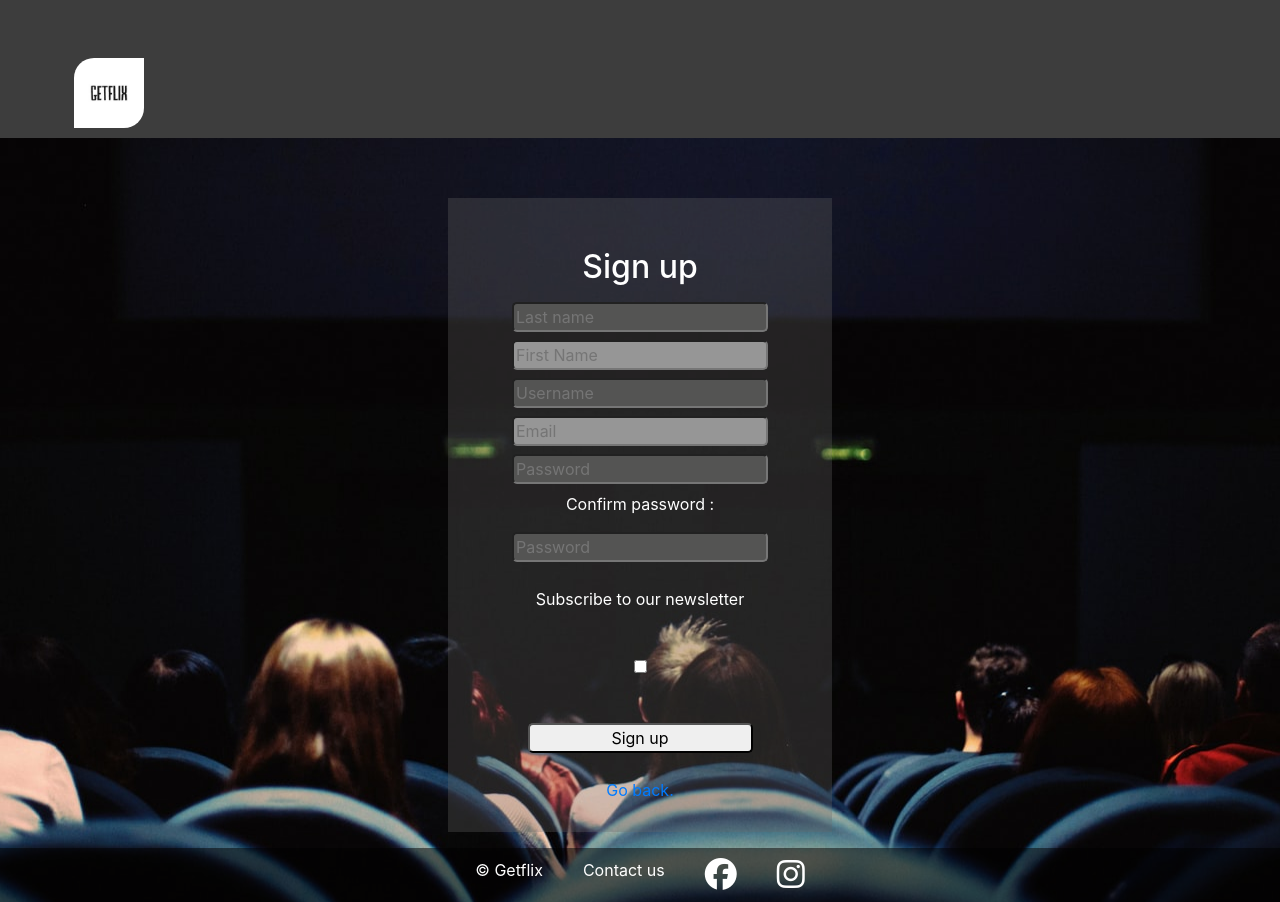
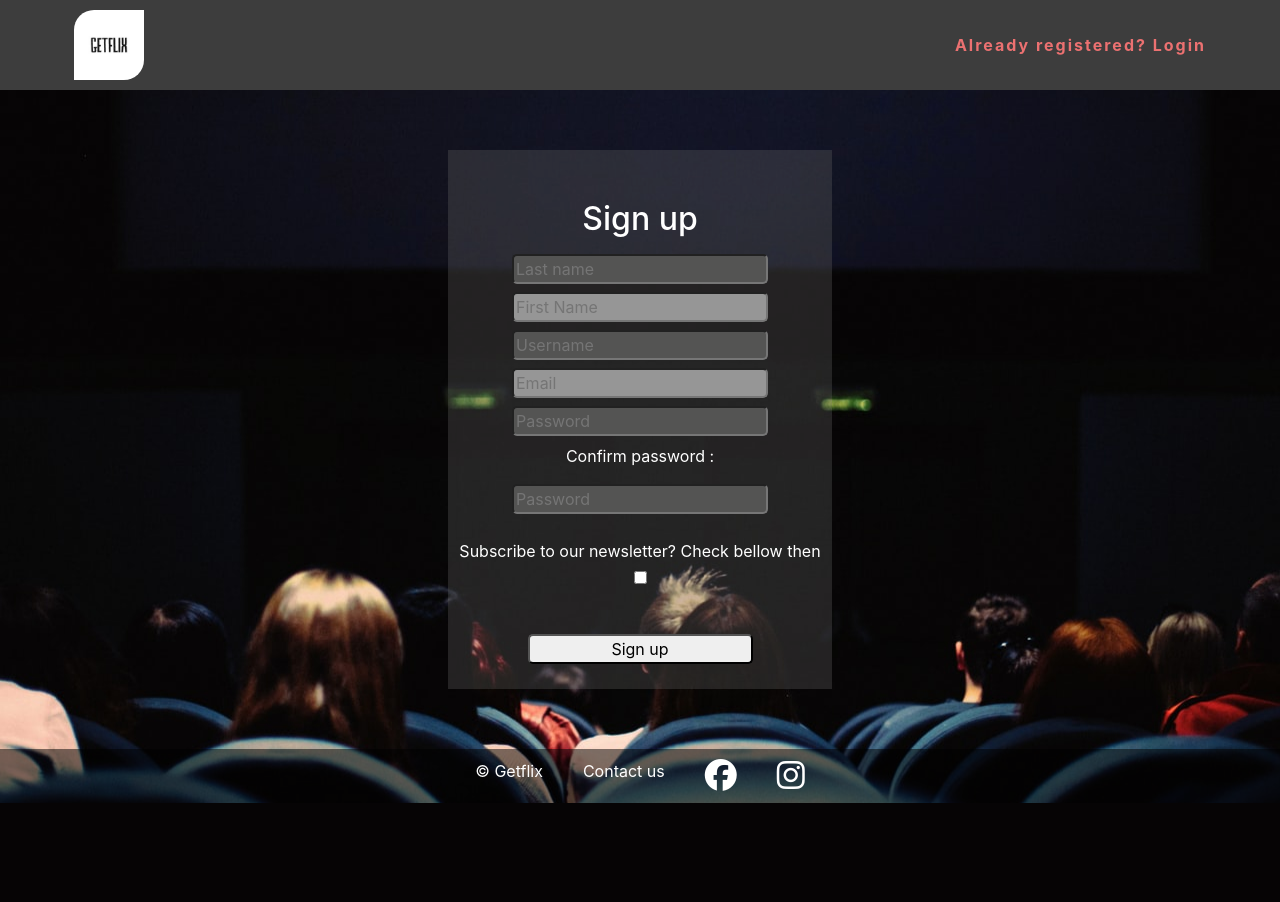
Before and after one commit to Nicolas-Enuset/getflix-becode, a PHP site: page /signUp.php in a window 1280 px wide. After the commit the page ends 803 px from the top, so only its background shows below. Run offline with PHP 8.4, Linux system fonts and the light colour scheme; some libraries are stand-ins or nearby versions.

Commit message:
version compatible avec back end

```diff
--- a/signUp.php
+++ b/signUp.php
@@ -11,19 +11,22 @@
 
 <!-- nav Bar -->
     <header id="nav_bar">
-        <h1></h1>
         <nav>
             <ul>
                 <li>
                     <a href="mainPage.php">
-                        <img id="logoSignUpPage" src="pictures/logo.png" alt="logo" class="imgNavbar">
+                        <img src="pictures/logo.png" alt="logo" class="imgNavbar">
                     </a>
+                </li>
+                <li>
+                    <a href="login.php">Already registered? Login</a>
+                </li>
             </ul>
         </nav>
     </header>
 
     <section id="formSignUp">
-            <h2 id="h2SignUp">Sign up</h2>
+            <h2>Sign up</h2>
     <!-- Form sign up -->
         <form action="" method="POST">
             <label for="lastNameSignUp" ></label>
@@ -39,36 +42,11 @@
             <label for="passwordSignUp" ></label>
             <p id="signUpConfirmPw">Confirm password :</p>
                 <input placeholder="Password" type="password" id="passwordSignUp" class="passwordSignUp">
-            <p id="labelSubscribeNewsletter">Subscribe to our newsletter</p>
-            <label for="subscribeSignUp" id="labelSubscribeNewsletter"></label>
+            <label for="subscribeSignUp" id="labelSubscribeNewsletter">Subscribe to our newsletter? Check bellow then</label>
                 <input type="checkbox" id="checkboxSignUp" class="subscribeSignUp" value="check">
             <button type="submit" id="btnSignUp">Sign up</button>
         </form>
-        <p id="goBackToLogin"><a id="linkToSignUpPage" href="login.php">Go back.</a> </p>
     </section>
-
-    <!-- <section id="form_sign_up"> -->
-    <!-- Form sign up -->
-        <!-- <form action="" method="POST">
-            <label for="lastNameSignUp">Last name</label>
-                <input type="text" id="lastNameSignUp" class="lastNameSignup">
-            <label for="firstNameSignUp">First name</label>
-                <input type="text" id="firstNameSignUp" class="firstNameSignUp">
-            <label for="usernameSignUp">Username</label>
-                <input type="text" id="usernameSignUp" class="usernameSignUp">
-            <label for="emailSignUp">Email</label>
-                <input type="email" id="emailSignUp" class="emailSignUp">
-            <label for="passwordSignUp">Password</label>
-                <input type="password" id="passwordSignUp" class="passwordSignUp">
-            <label for="passwordSignUp">Confirm password</label>
-                <input type="password" id="passwordSignUp" class="passwordSignUp">
-            <label for="subscribeSignUp">Subscribe to our newsletter</label>
-                <input type="checkbox" id="subscribeSignUp" class="subscribeSignUp" value="check">
-            <button type="submit" class="btnSignUp">Sign up</button>
-        </form>
-    </section>
-</article> -->
-<!-- footer -->
 <?php
     include("footer.php")
 ?>
--- a/styles.css
+++ b/styles.css
@@ -188,6 +188,11 @@ li {
   color: white;
 }
 
+footer li:nth-child(2) a:hover {
+  text-decoration: none;
+  color: rgba(255, 255, 255, 0.8);
+}
+
 footer i {
   font-size: 2rem;
 }
@@ -228,6 +233,9 @@ form {
   align-items: center;
 }
 
+input:focus {
+  outline: none;
+}
 /* sign up */
 
 #bodySignup {
@@ -237,12 +245,12 @@ form {
 
 #formSignUp {
   width: 30%;
-  margin: 60px 0 0px 50%;
+  margin: 60px 0 60px 50%;
   transform: translateX(-50%);
   background-color: rgba(102, 102, 102, 0.3);
 }
 
-#h2SignUp {
+#formSignUp h2 {
   padding-top: 50px;
   color: white;
   text-align: center;
@@ -310,6 +318,13 @@ form {
 
 /* category */
 
+#bodyCategory h3 {
+  width: 100%;
+  text-align: center;
+  margin-top: 20px;
+  text-transform: uppercase;
+}
+
 /* film info */
 
 #filmInfo {
@@ -358,7 +373,7 @@ form {
 #btnSignIn {
   color: black;
   background-color: rgba();
-  margin-top: 70px;
+  margin-top: 50px;
   margin-bottom: 25px;
   width: 225px;
   border-radius: 5px;
@@ -424,7 +439,6 @@ form {
   color: white;
   text-align: center;
   border-bottom: 1px solid white;
-
 }
 
 hr {
@@ -450,9 +464,6 @@ hr {
   width: 225px;
   border-radius: 5px;
 }
-
-
-
 
 /* search film */
 
@@ -584,6 +595,10 @@ hr {
     grid-row: 2 / 3;
   }
 
+  #bodyMainPage li:nth-child(3) input {
+    width: 80%;
+  }
+
   #bodyMainPage li:nth-child(4) {
     grid-column: 2 / 3;
     grid-row: 1;
@@ -612,7 +627,7 @@ hr {
     width: 200px;
   }
 
-  #formSignUp{
+  #formSignUp {
     width: 500px;
   }
 
@@ -647,11 +662,11 @@ hr {
   }
 
   #emailRetrievePassword {
-    width: 200px
+    width: 200px;
   }
 
   #btnRetrievePW {
-    width: 200px
+    width: 200px;
   }
 }
 
@@ -674,7 +689,7 @@ hr {
     width: 200px;
   }
 
-  #formSignUp{
+  #formSignUp {
     width: 250px;
   }
 
@@ -701,8 +716,6 @@ hr {
   }
 
   #formRetrievePassword {
-    width: 250px
+    width: 250px;
   }
-
-
 }
```
